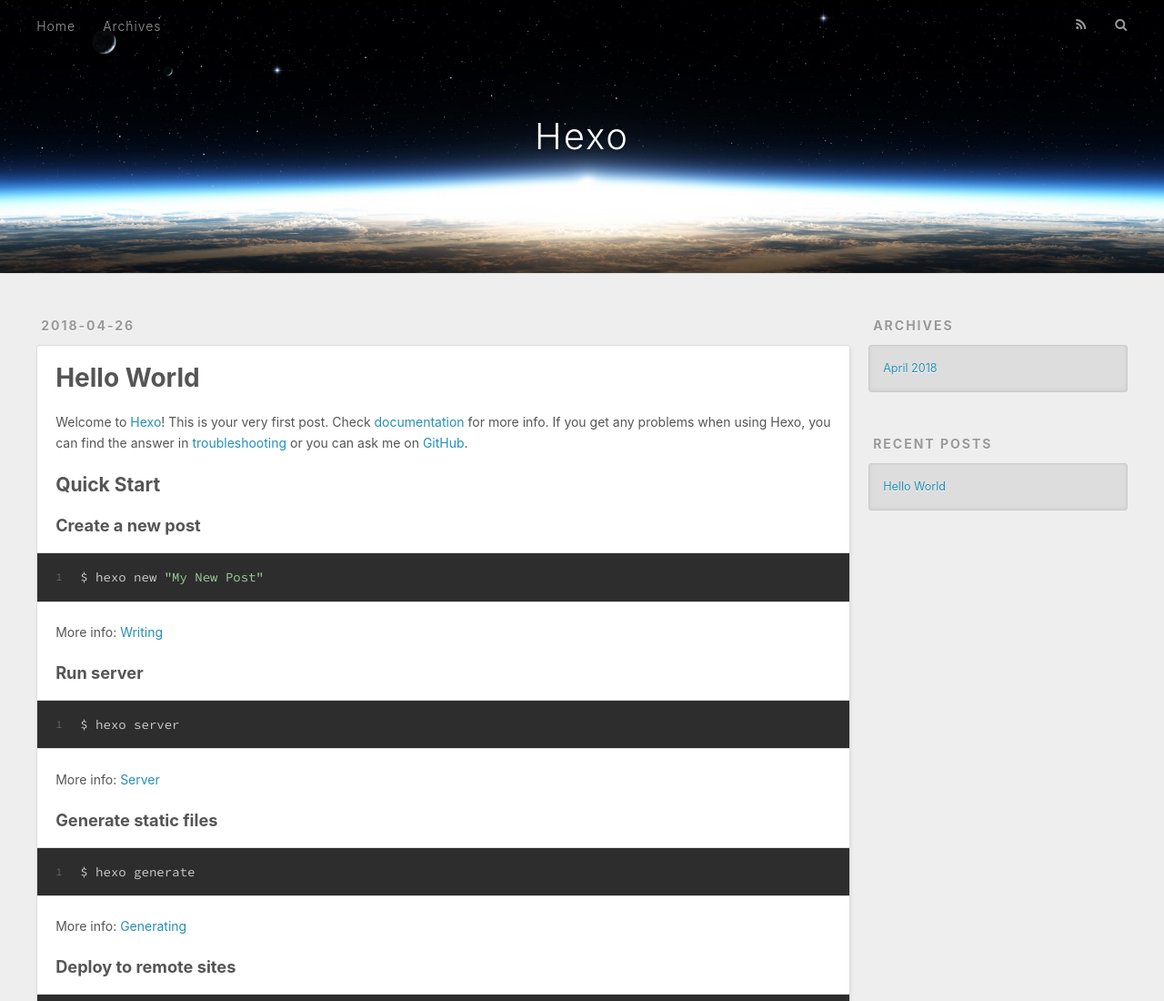
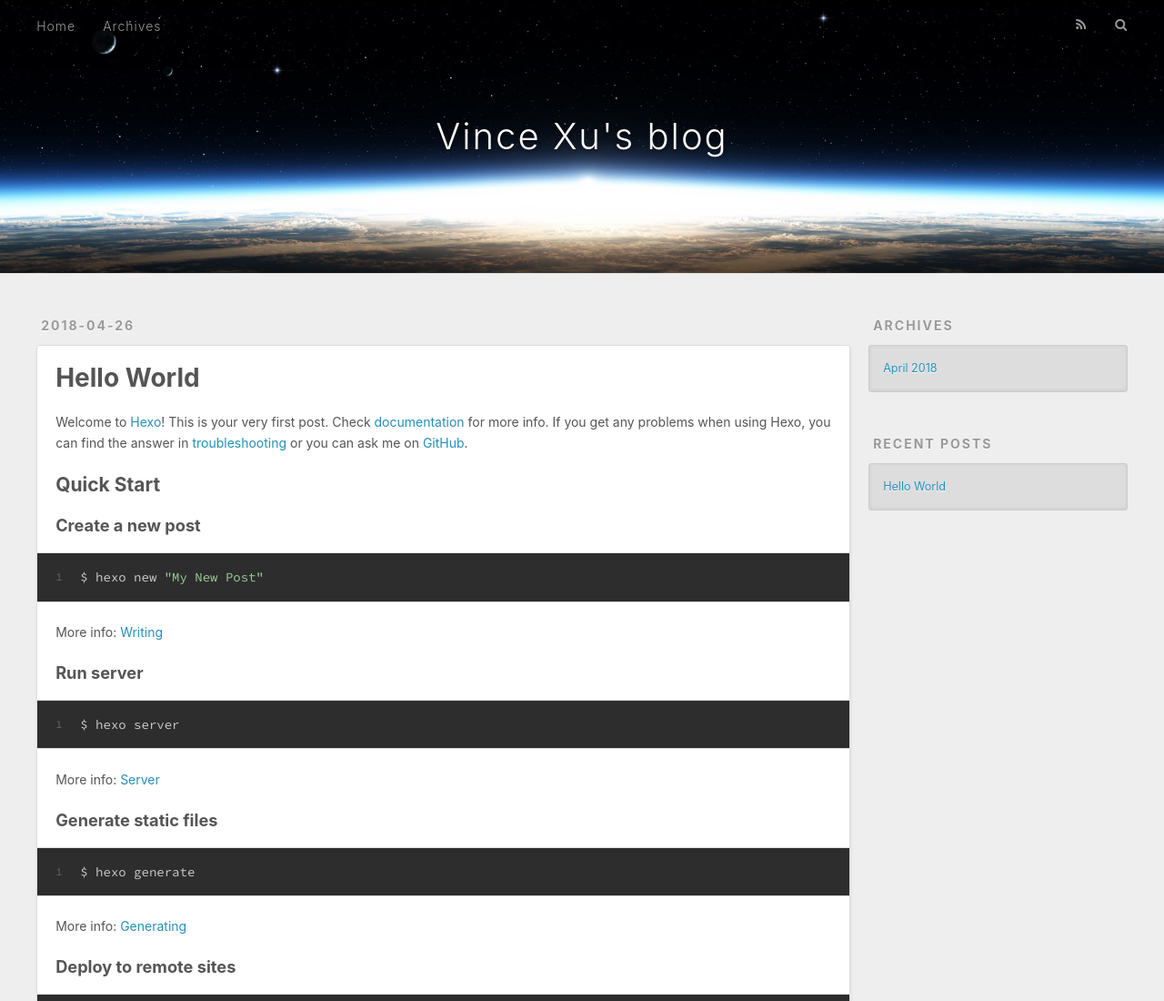
Before and after one commit to VinceXuRuc/VinceXuRuc.github.io, a plain HTML site: page index.html in a window 1280 px wide. Shown: the top 1100 px of the page at 91% size. Drawn offline with nearby package versions, Linux system fonts and the light colour scheme.

Commit message:
Site updated: 2018-04-26 23:56:33

```diff
--- a/index.html
+++ b/index.html
@@ -5,17 +5,17 @@
 
 
 
-  <title>Hexo</title>
+  <title>Vince Xu&#39;s blog</title>
   <meta name="viewport" content="width=device-width, initial-scale=1, maximum-scale=1">
   <meta property="og:type" content="website">
-<meta property="og:title" content="Hexo">
+<meta property="og:title" content="Vince Xu&#39;s blog">
 <meta property="og:url" content="http://yoursite.com/index.html">
-<meta property="og:site_name" content="Hexo">
+<meta property="og:site_name" content="Vince Xu&#39;s blog">
 <meta property="og:locale" content="default">
 <meta name="twitter:card" content="summary">
-<meta name="twitter:title" content="Hexo">
+<meta name="twitter:title" content="Vince Xu&#39;s blog">
 
-    <link rel="alternate" href="/atom.xml" title="Hexo" type="application/atom+xml">
+    <link rel="alternate" href="/atom.xml" title="Vince Xu&#39;s blog" type="application/atom+xml">
 
 
     <link rel="icon" href="/favicon.png">
@@ -34,7 +34,7 @@
   <div id="header-outer" class="outer">
     <div id="header-title" class="inner">
       <h1 id="logo-wrap">
-        <a href="/" id="logo">Hexo</a>
+        <a href="/" id="logo">Vince Xu&#39;s blog</a>
       </h1>
 
     </div>
@@ -97,7 +97,7 @@
 
     </div>
     <footer class="article-footer">
-      <a data-url="http://yoursite.com/2018/04/26/hello-world/" data-id="cjggpf9c20000igwerb2zrwqj" class="article-share-link">Share</a>
+      <a data-url="http://yoursite.com/2018/04/26/hello-world/" data-id="cjggpnoyf0000kjwe6txy2dr6" class="article-share-link">Share</a>
 
 
     </footer>
```
Also changed, not shown: 2018/04/26/hello-world/index.html (+5 -5 lines), archives/2018/04/index.html (+6 -6 lines), archives/2018/index.html (+6 -6 lines), archives/index.html (+6 -6 lines).
